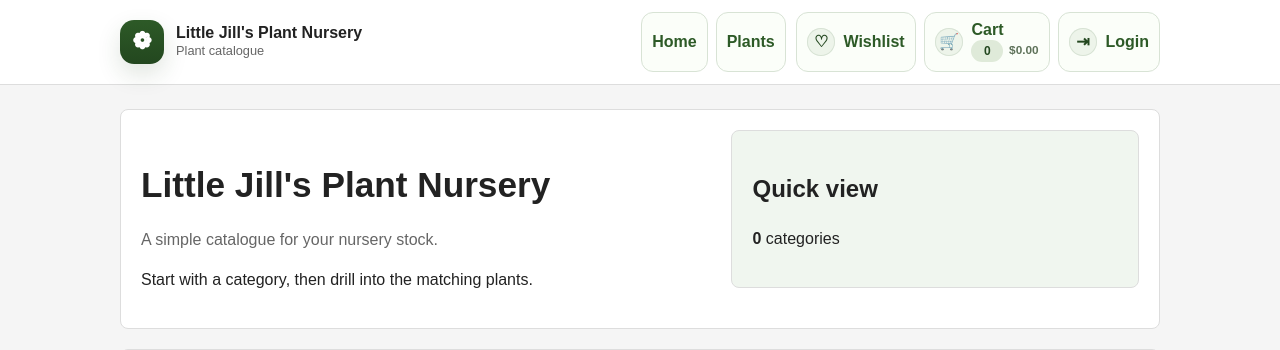
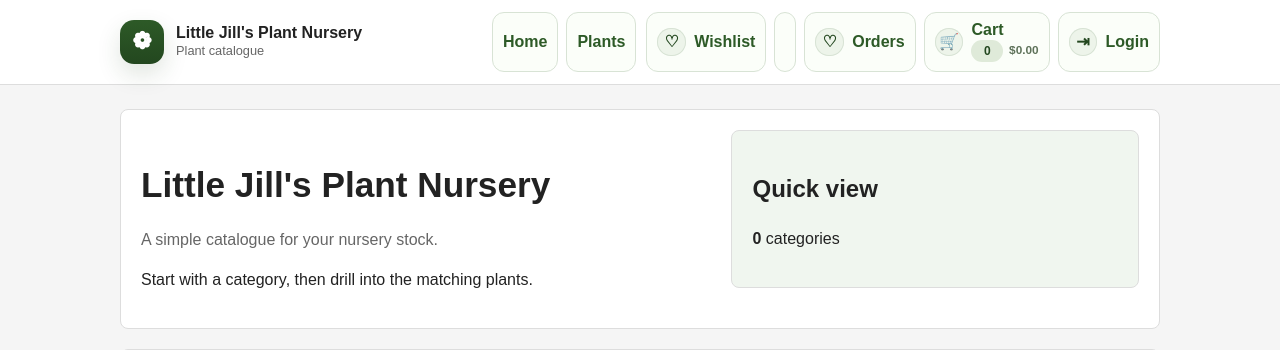
Before and after one commit to rowanjames04/SDS-Plant-Nursery, a Flask app: page / in a window 1280 px wide. Shown: the top 350 px of the page. Run offline with Flask 3, Linux system fonts and the light colour scheme; data that the repository does not hold is empty.

Commit message:
Orders button has been added in the home page

```diff
--- a/templates/_header.html
+++ b/templates/_header.html
@@ -22,7 +22,13 @@
                 <a class="nav-button nav-button--icon" href="{{ url_for('wishlist') }}">
                     <span class="nav-icon-chip" aria-hidden="true">♡</span>
                     <span>Wishlist</span>
+
+            <nav class="site-nav site-nav--utility">
+                <a class="nav-button nav-button--icon" href="{{ url_for('orders') }}">
+                    <span class="nav-icon-chip" aria-hidden="true">♡</span>
+                    <span>Orders</span>
                 </a>
+
                 <a class="nav-button nav-button--cart" href="{{ url_for('cart') }}">
                     <span class="nav-icon-chip" aria-hidden="true">🛒</span>
                     <span class="nav-button__content">
```
